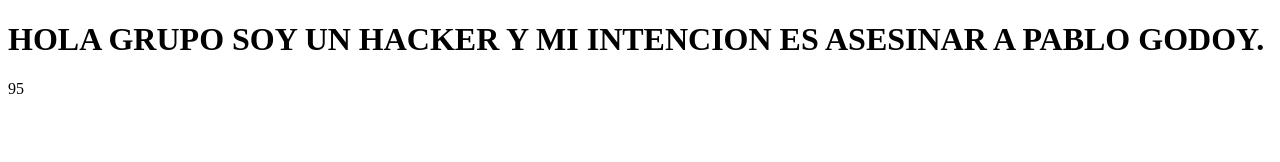
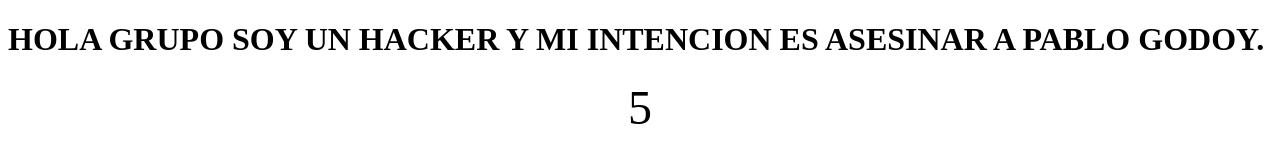
Before and after one commit to antinnnn/CLASIFICADO, a plain HTML site: page app/index.html in a window 1280 px wide. Drawn offline with Linux system fonts and the light colour scheme.

Commit message:
cuarto commit

```diff
--- a/app/index.html
+++ b/app/index.html
@@ -4,6 +4,8 @@
     <meta charset="UTF-8">
     <meta name="viewport" content="width=device-width, initial-scale=1.0">
     <title>MILEI</title>
+     <link rel="stylesheet" type="text/css" href="style.css" media="screen"> </link>
+
 
 </head>
 <body>
@@ -12,7 +14,7 @@
 
 <script>
 // Set the initial count
-var count = 100;
+var count = 10;
 
 // Update the countdown every 1 second
 var x = setInterval(function() {
```
